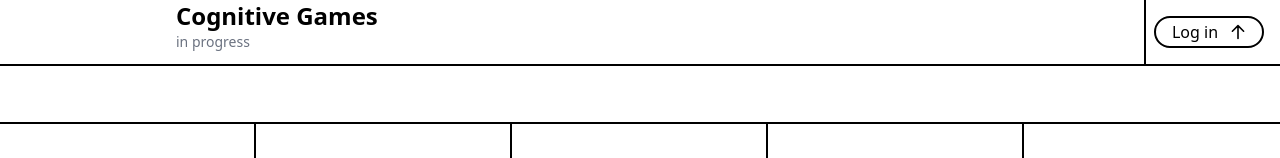
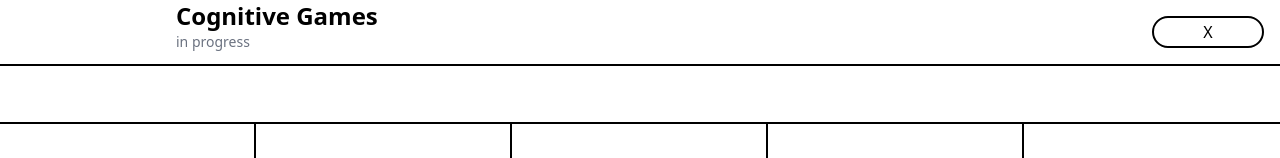
Before and after one commit to safinazbg/Panum-games, a Vue app: page / in a window 1280 px wide. Shown: the top 158 px of the page. Built offline with nearby package versions, Linux system fonts and the light colour scheme.

Commit message:
Update HomeView.vue

```diff
--- a/src/views/HomeView.vue
+++ b/src/views/HomeView.vue
@@ -5,14 +5,13 @@
       <p class="text-sm text-gray-500">in progress</p>
     </div>
     <div
-      class="w-32 h-16 border-l-2 border-black flex justify-center items-center md:mx-2"
+      class="w-32 h-16 flex justify-center items-center md:mx-2"
     >
-      <button
+      <div
         class="border-2 border-black rounded-full text-center mx-2 w-36 h-8 flex justify-center items-center"
       >
-        Log in
-        <span class="ml-3"><arrowTop class="h-4 w-4"></arrowTop></span>
-      </button>
+       X
+      </div>
     </div>
   </div>
   <div class="container mx-auto w-full mt-14">
@@ -141,7 +140,6 @@
 </template>
 
 <script>
-import arrowTop from "@/components/Icons/arrowTop.vue";
 import arrowUp from "@/components/Icons/arrowUp.vue";
 import gridIcon from "@/components/Icons/gridIcon.vue";
 import peopleIcon from "@/components/Icons/peopleIcon.vue";
@@ -152,7 +150,7 @@ import QuizIcon from "@/components/Icons/QuizIcon.vue";
 import LinksIcon from "@/components/Icons/LinksIcon.vue";
 
 export default {
-  components: {LinksIcon, QuizIcon, SpeechIcon, MindIcon, arrowTop, gridIcon, arrowUp, peopleIcon },
+  components: {LinksIcon, QuizIcon, SpeechIcon, MindIcon, gridIcon, arrowUp, peopleIcon },
 
   setup() {
     const router = useRouter();
```
